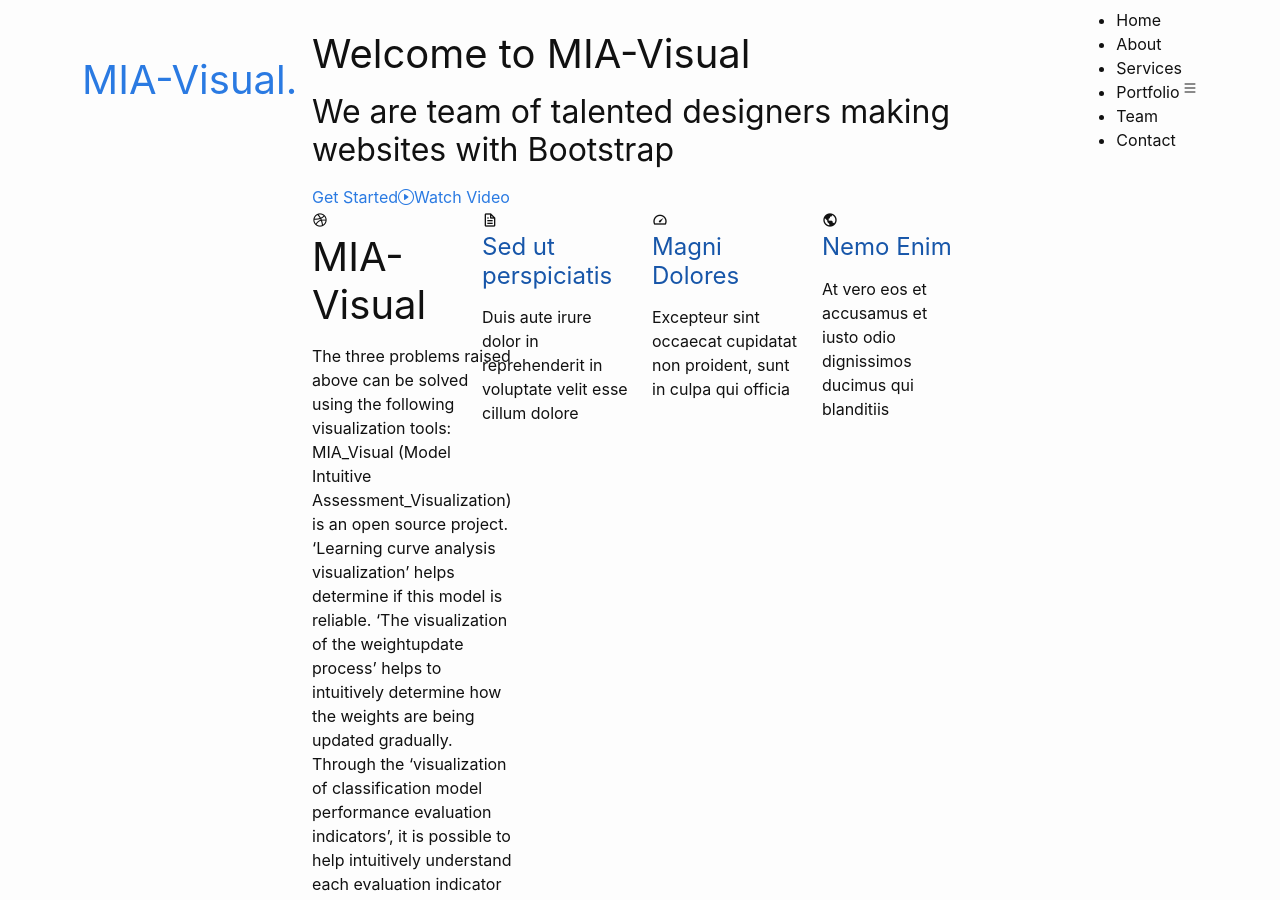
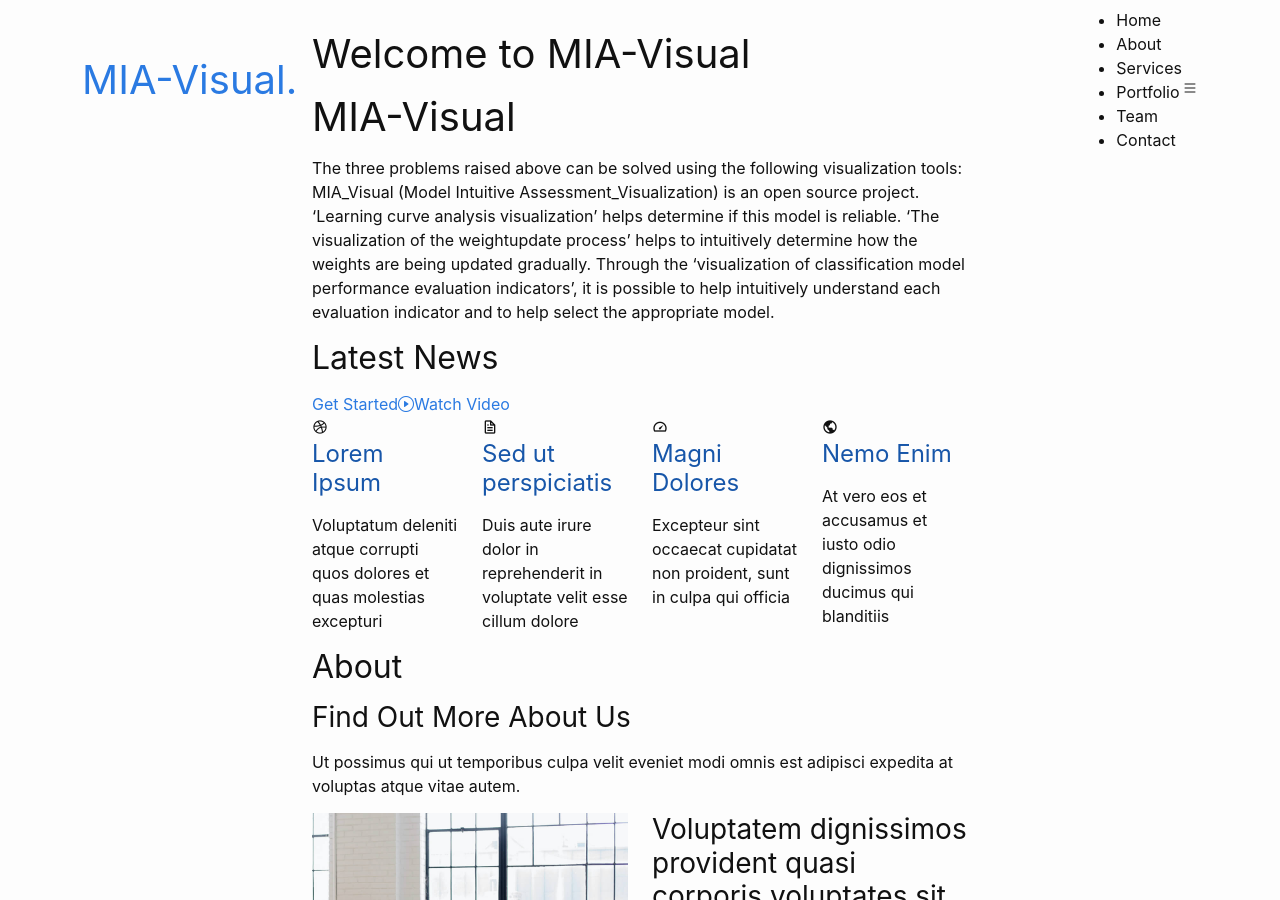
Before and after one commit to JooYoung-23/MIA-Visual, a Jekyll site: the page built from index.md, in a window 1280 px wide and 900 px high. Built offline with Jekyll 4.4.1, drawn with Linux system fonts in a browser that asks for light colours; our own code applies the rules of GitHub Pages for plain Markdown files.

Commit message:
Update home.html

```diff
--- a/_layouts/home.html
+++ b/_layouts/home.html
@@ -6,7 +6,7 @@ published: true
   <section id="hero" class="d-flex align-items-center">
     <div class="container" data-aos="zoom-out" data-aos-delay="100">
       <h1>Welcome to <span>MIA-Visual</span></h1>
-      <h2>We are team of talented designers making websites with Bootstrap</h2>
+      {{content}}
       <div class="d-flex">
         <a href="#about" class="btn-get-started scrollto">Get Started</a>
         <a href="https://www.youtube.com/watch?v=jDDaplaOz7Q" class="glightbox btn-watch-video"><i class="bi bi-play-circle"></i><span>Watch Video</span></a>
@@ -24,7 +24,6 @@ published: true
           <div class="col-md-6 col-lg-3 d-flex align-items-stretch mb-5 mb-lg-0">
             <div class="icon-box" data-aos="fade-up" data-aos-delay="100">
               <div class="icon"><i class="bx bxl-dribbble"></i></div>
-              {{content}}
               <h4 class="title"><a href="">Lorem Ipsum</a></h4>
               <p class="description">Voluptatum deleniti atque corrupti quos dolores et quas molestias excepturi</p>
             </div>
```
